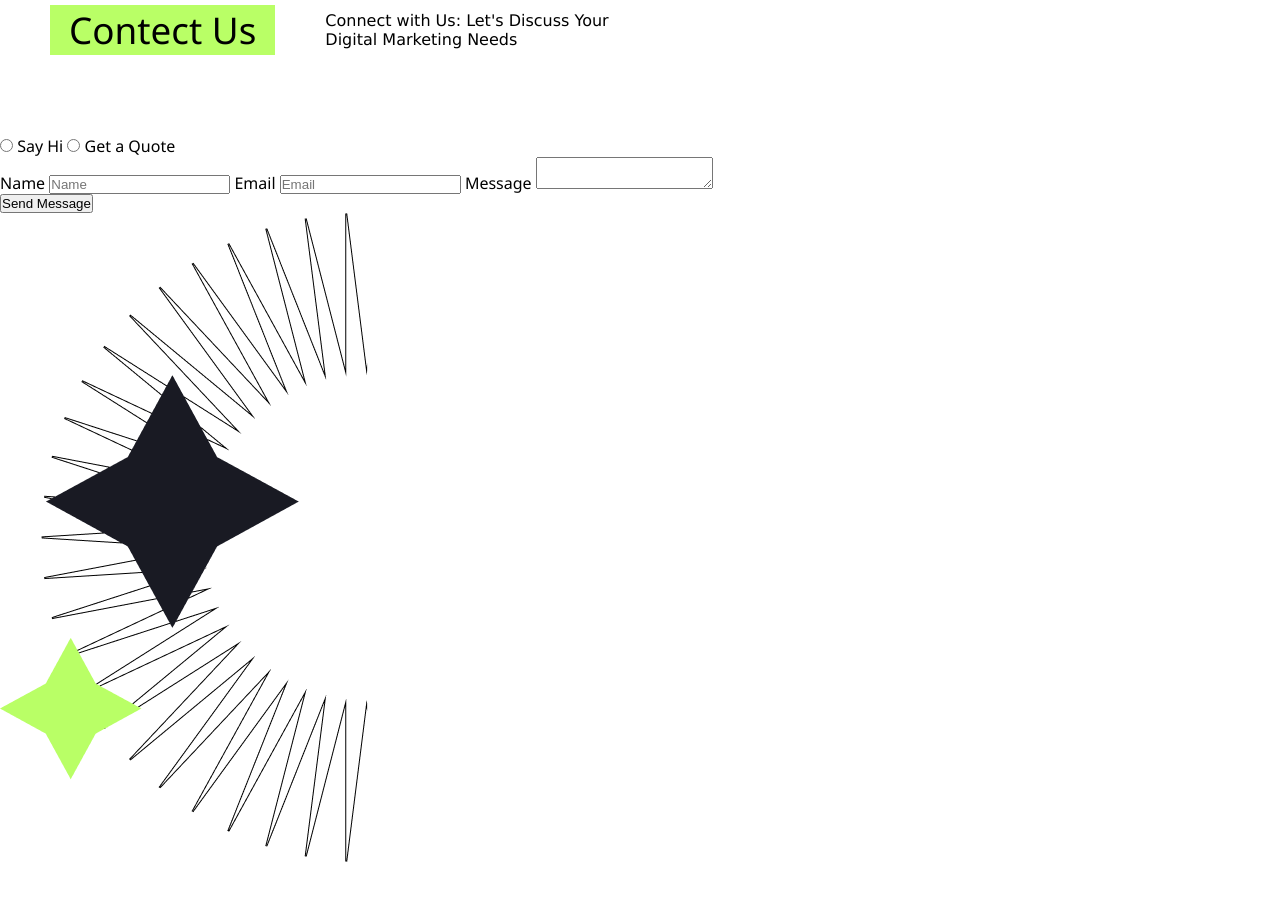
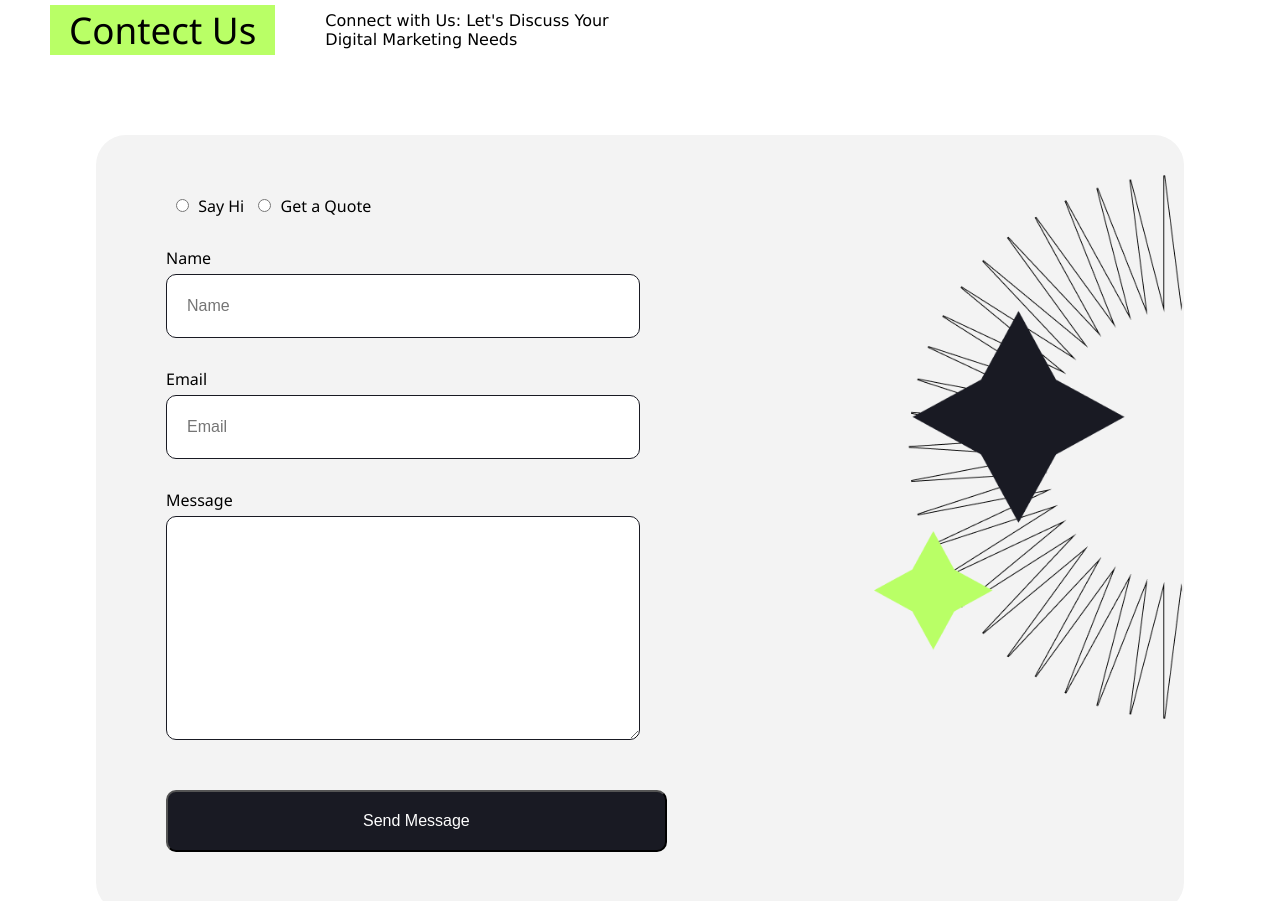
Before and after one commit to Hamzabaloch08/SMIT-Mini-Hackathon, a plain HTML site: page index.html in a window 1280 px wide. Shown: the part 3080-3981 px from the top of the page. Drawn offline with Linux system fonts and the light colour scheme.

Commit message:
Update style.css

```diff
--- a/style.css
+++ b/style.css
@@ -383,3 +383,80 @@ ul.my-list a:hover:after {
     transform: rotate(90deg);
     display: none;
 }
+
+.section7{
+    display: flex;
+    justify-content: center;
+    overflow: hidden;
+}
+
+.section7>form{
+    position: relative;
+    width: 85%;
+    background-color: #F3F3F3;
+    border-radius: 30px;
+}
+
+.form-details{
+    display: flex;
+    flex-direction: column;
+    padding: 60px 70px;
+}
+
+.sec7-form-checkbox>input[type="radio"]{
+    accent-color:  #96ff16;
+    border: 1px solid #191A23;
+    margin-right: 5px;
+    margin-left: 10px;
+}
+
+.sec7-inp-fields{
+    display: flex;
+    flex-direction: column;
+}
+
+.sec7-inp-fields>label{
+    margin-top: 30px;
+    margin-bottom: 5px;
+}
+
+.sec7-inp-fields>input{
+    width: 50%;
+    height: 8vh;
+    border-radius: 10px;
+    outline: none;
+    border: 1px solid #191A23;
+    padding-left: 20px;
+    font-size: 1rem;
+}
+
+.sec7-inp-fields>textarea{
+    width: 50%;
+    height: 28vh;
+    border-radius: 10px;
+    outline: none;
+    border: 1px solid #191A23;
+    font-size: 1rem;
+    padding-left: 20px;
+    padding-top: 20px;
+}
+
+.sending-btn>button{
+    background-color: #191A23;
+    color: #ffffff;
+    padding: 20px 195px;
+    margin-top: 50px;
+    border-radius: 10px;
+    font-size: 1rem;
+}
+
+.sec7-img{
+    position: absolute;
+    top: 40;
+    right: 310;
+    width: 0px;
+}
+
+.sec7-img>img{
+    width: 580px;
+}
```
